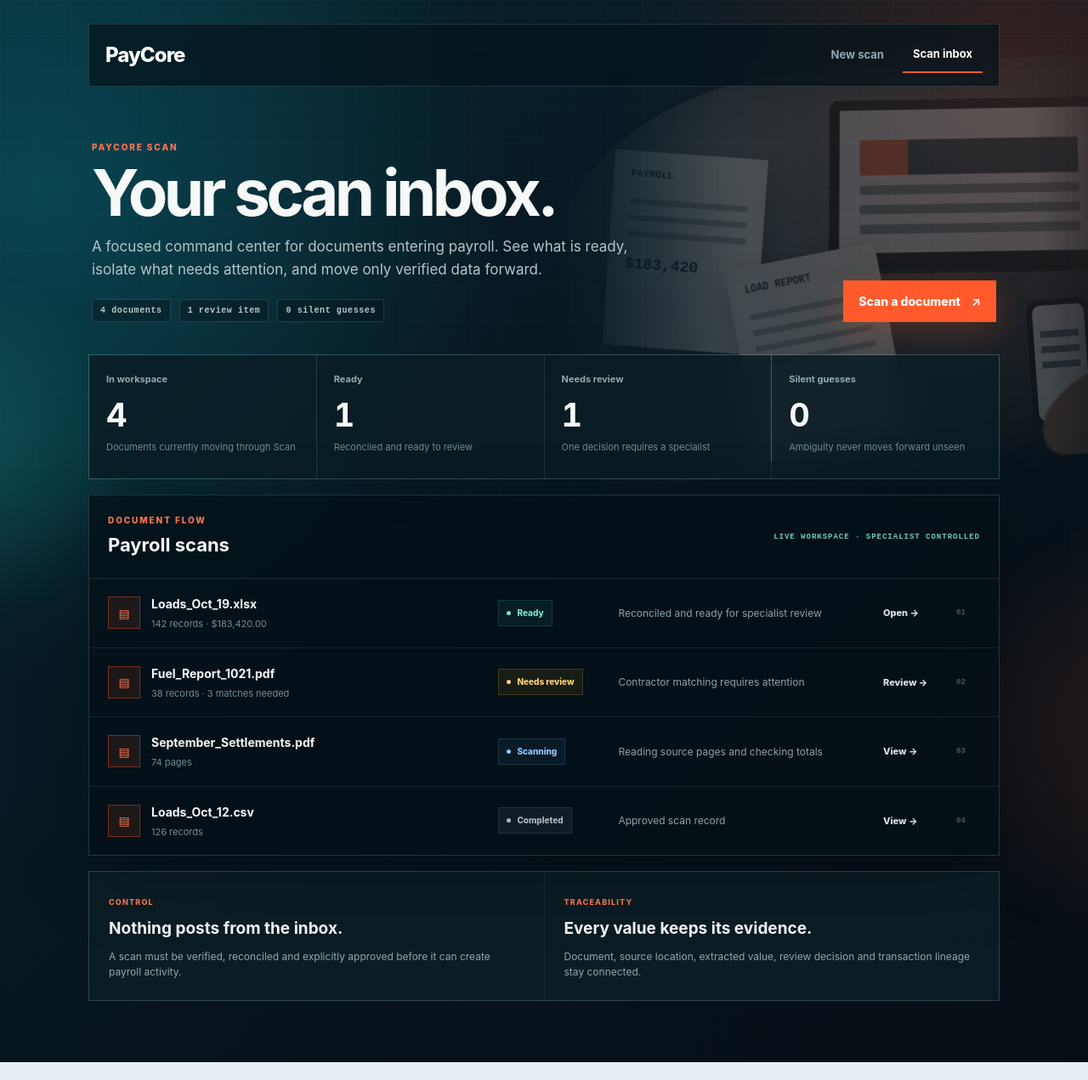
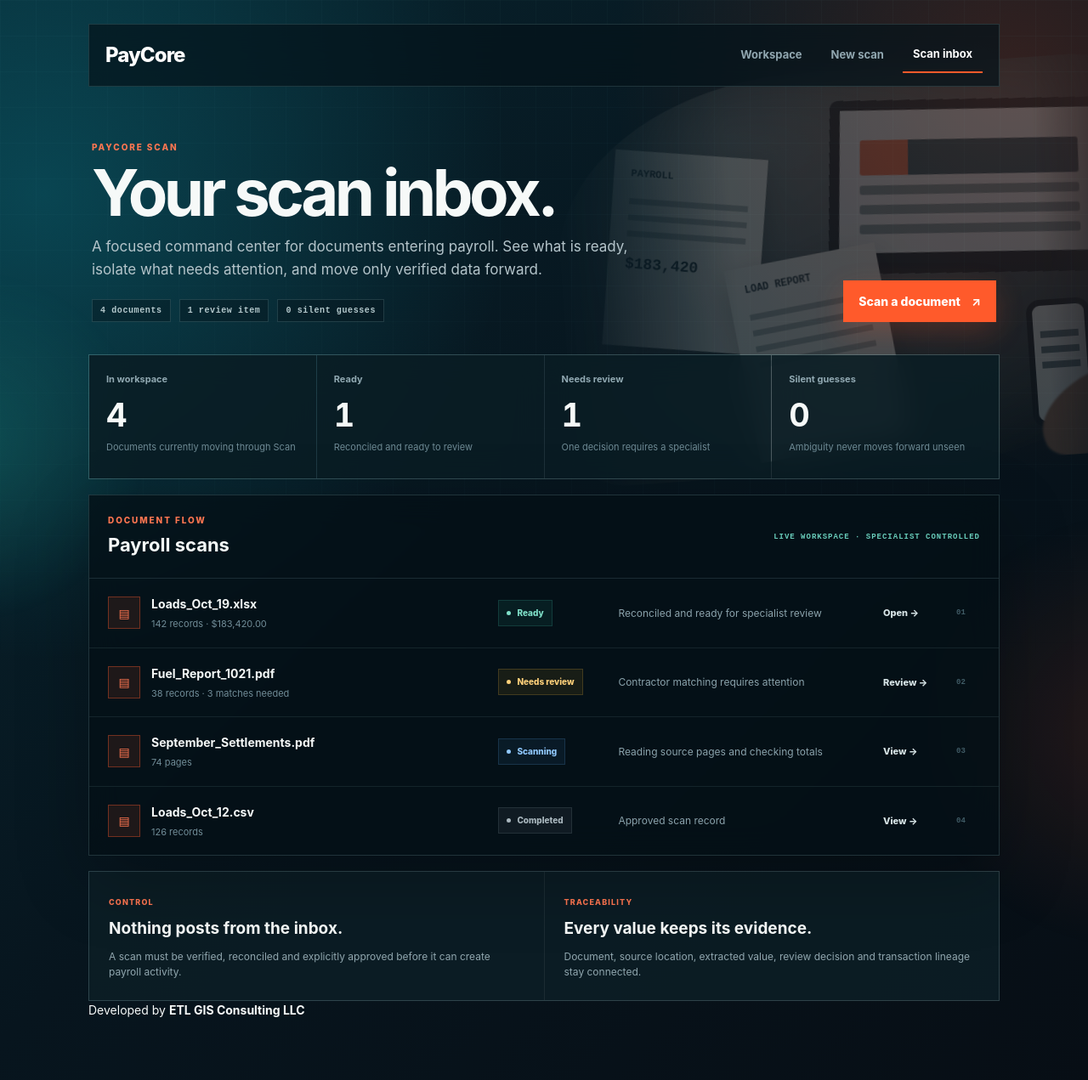
Before and after one commit to Omoluabi1003/Paycore, a Next.js app: page /scan/inbox in a window 1280 px wide. Shown: the whole page at 85% size. Before the commit the page ends 1250 px from the top, so only its background shows below. Built offline with nearby package versions, Linux system fonts and the light colour scheme.

Commit message:
Keep Scan Inbox inside authenticated PayCore workspace

```diff
--- a/app/scan/inbox/page.tsx
+++ b/app/scan/inbox/page.tsx
@@ -14,11 +14,12 @@ export default function ScanInboxPage() {
   return <main className="inbox-page">
     <BackgroundPhoto/><div className="inbox-grid" aria-hidden="true"/><div className="inbox-orb inbox-orb-a" aria-hidden="true"/><div className="inbox-orb inbox-orb-b" aria-hidden="true"/>
     <div className="inbox-shell">
-      <header className="inbox-header"><Link href="/" className="inbox-brand">PayCore</Link><nav aria-label="Scan workspace"><Link href="/scan">New scan</Link><span>Scan inbox</span></nav></header>
+      <header className="inbox-header"><Link href="/" className="inbox-brand" aria-label="PayCore workspace home">PayCore</Link><nav aria-label="Scan workspace"><Link href="/">Workspace</Link><Link href="/scan">New scan</Link><span>Scan inbox</span></nav></header>
       <section className="inbox-hero"><div><p className="inbox-kicker">PAYCORE SCAN</p><h1>Your scan inbox.</h1><p>A focused command center for documents entering payroll. See what is ready, isolate what needs attention, and move only verified data forward.</p><div className="hero-proof"><span>4 documents</span><span>1 review item</span><span>0 silent guesses</span></div></div><Link href="/scan" className="inbox-cta">Scan a document <b>↗</b></Link></section>
       <section className="inbox-stats">{[["4","In workspace","Documents currently moving through Scan"],["1","Ready","Reconciled and ready to review"],["1","Needs review","One decision requires a specialist"],["0","Silent guesses","Ambiguity never moves forward unseen"]].map(([value,label,copy])=><article key={label}><small>{label}</small><strong>{value}</strong><p>{copy}</p></article>)}</section>
       <section className="inbox-queue"><div className="queue-heading"><div><p className="inbox-kicker">DOCUMENT FLOW</p><strong>Payroll scans</strong></div><span>LIVE WORKSPACE · SPECIALIST CONTROLLED</span></div>{scans.map((scan,index)=><article className="scan-row" key={scan.name}><div className="scan-file"><span className="file-icon">▤</span><div><strong>{scan.name}</strong><small>{scan.meta}</small></div></div><div><span className={`status ${scan.tone}`}><i/>{scan.state}</span></div><p>{scan.note}</p><span className="row-action">{scan.tone==="review"?"Review →":scan.tone==="ready"?"Open →":"View →"}</span><span className="row-index">0{index+1}</span></article>)}</section>
       <section className="inbox-controls"><article><small>CONTROL</small><h2>Nothing posts from the inbox.</h2><p>A scan must be verified, reconciled and explicitly approved before it can create payroll activity.</p></article><article><small>TRACEABILITY</small><h2>Every value keeps its evidence.</h2><p>Document, source location, extracted value, review decision and transaction lineage stay connected.</p></article></section>
+      <footer className="inbox-developer-footer">Developed by <strong>ETL GIS Consulting LLC</strong></footer>
     </div>
   </main>;
 }
```
